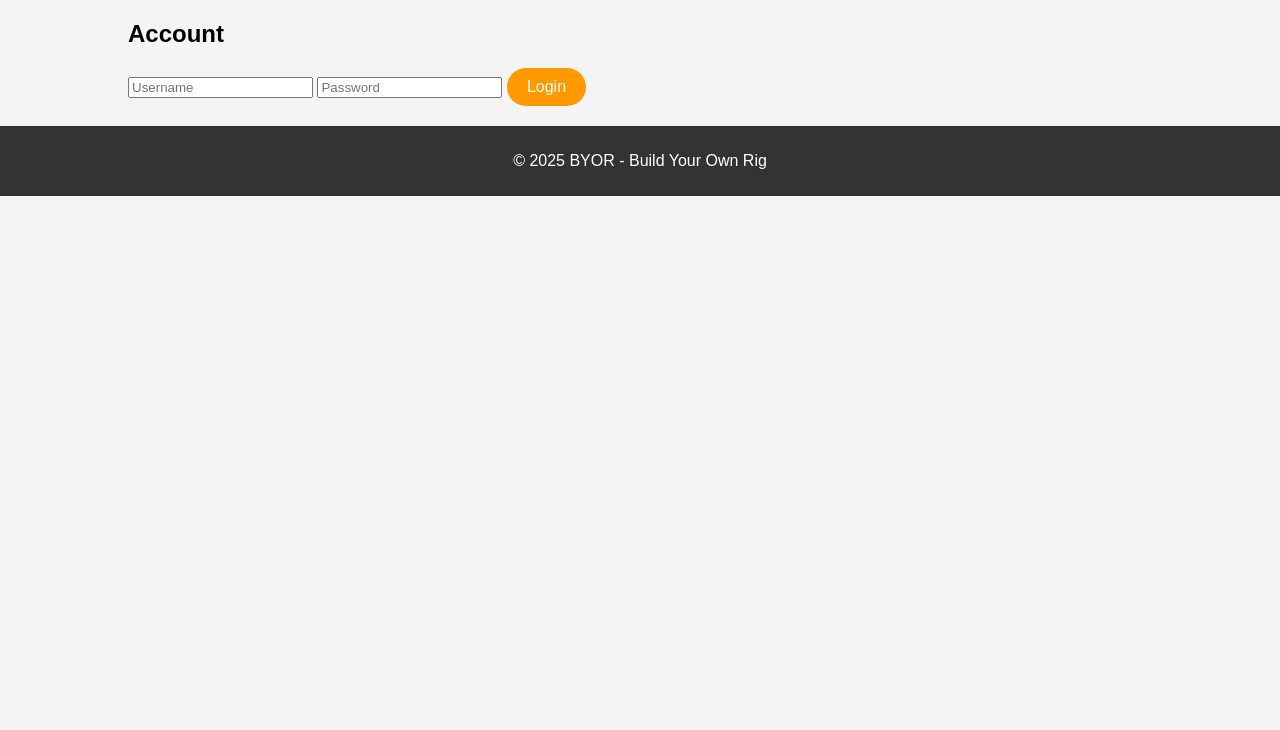
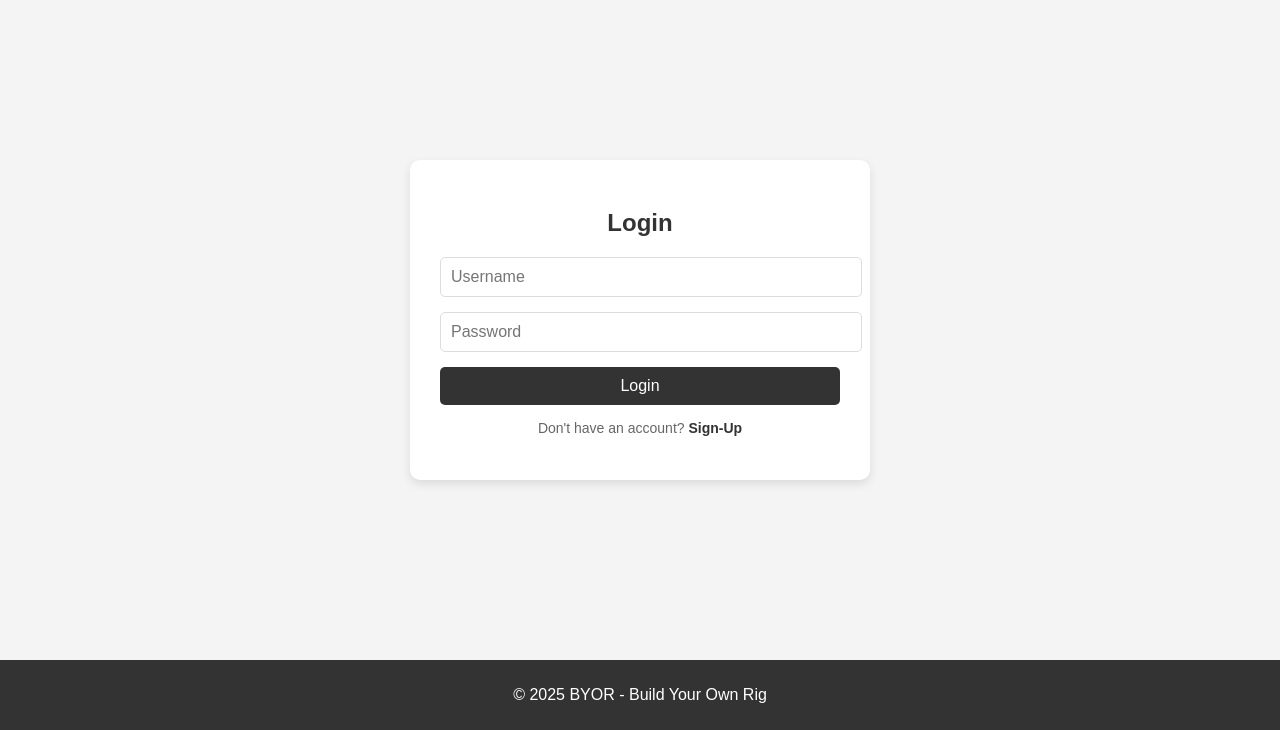
Before and after one commit to Miggycraft/BYOR, a PHP site: page /Account.php in a window 1280 px wide. Shown: the part 72-802 px from the top of the page. Before the commit the page ends 268 px from the top, so only its background shows below. Run offline with PHP 8.4, Linux system fonts and the light colour scheme.

Commit message:
Improved Account

```diff
--- a/Account.php
+++ b/Account.php
@@ -2,6 +2,7 @@
 include 'includes/header.php';
 include 'includes/db.php';
 
+// Handle form submission
 if ($_SERVER['REQUEST_METHOD'] == 'POST') {
     if (isset($_POST['login'])) {
         $username = $_POST['username'];
@@ -14,31 +15,56 @@ if ($_SERVER['REQUEST_METHOD'] == 'POST') {
         if ($user && password_verify($password, $user['password'])) {
             $_SESSION['user_id'] = $user['id'];
             $_SESSION['username'] = $user['username'];
-            echo "<script>alert('Login successful!');</script>";
+            setcookie('user', $username, time() + (86400 * 30), "/"); // Set cookie for 30 days
+            echo "<script>alert('Login successful!'); window.location.href = 'Home.php';</script>";
         } else {
             echo "<script>alert('Invalid credentials!');</script>";
         }
+    } elseif (isset($_POST['register'])) {
+        $username = $_POST['username'];
+        $password = password_hash($_POST['password'], PASSWORD_BCRYPT);
+
+        $stmt = $conn->prepare("INSERT INTO users (username, password) VALUES (?, ?)");
+        if ($stmt->execute([$username, $password])) {
+            echo "<script>alert('Registration successful! Please login.');</script>";
+        } else {
+            echo "<script>alert('Registration failed!');</script>";
+        }
     } elseif (isset($_POST['logout'])) {
+        // Destroy session and cookie
         session_destroy();
-        echo "<script>alert('Logged out successfully!');</script>";
+        setcookie('user', '', time() - 3600, "/"); // Delete cookie
+        echo "<script>alert('Logged out successfully!'); window.location.href = 'Account.php';</script>";
     }
 }
+
+// Check if the user is logged in (cookie or session exists)
+$username = $_COOKIE['user'] ?? $_SESSION['username'] ?? null;
 ?>
 <main>
-    <div class="container">
-        <h2>Account</h2>
-        <?php if (isset($_SESSION['username'])): ?>
-            <p>Welcome, <?php echo $_SESSION['username']; ?>!</p>
+    <div class="account-container">
+        <?php if ($username): ?>
+            <!-- Display welcome message and logout option -->
+            <div class="account-box">
+                <h2>Welcome, <?php echo htmlspecialchars($username); ?>!</h2>
                 <form method="POST">
                     <button type="submit" name="logout">Logout</button>
                 </form>
+            </div>
         <?php else: ?>
-            <form method="POST">
+            <!-- Display login/register form -->
+            <div class="account-box">
+                <h2 id="form-title">Login</h2>
+                <form method="POST" action="process.php" id="account-form">
                     <input type="text" name="username" placeholder="Username" required>
                     <input type="password" name="password" placeholder="Password" required>
-                <button type="submit" name="login">Login</button>
+                    <button type="submit" name="login" id="submit-button">Login</button>
                 </form>
+                <p id="toggle-text">Don't have an account? <a href="#" id="toggle-link">Sign-Up</a></p>
+            </div>
         <?php endif; ?>
     </div>
 </main>
+
+<script src="scripts/login-logout.js"></script>
 <?php include 'includes/footer.php'; ?>
--- /dev/null
+++ b/scripts/login-logout.js
@@ -0,0 +1,27 @@
+// Toggle between Login and Sign-Up forms
+const formTitle = document.getElementById('form-title');
+const submitButton = document.getElementById('submit-button');
+const toggleText = document.getElementById('toggle-text');
+const toggleLink = document.getElementById('toggle-link');
+const accountForm = document.getElementById('account-form');
+
+let isLogin = true;
+
+toggleLink.addEventListener('click', (e) => {
+    e.preventDefault();
+    isLogin = !isLogin;
+
+    if (isLogin) {
+        formTitle.textContent = 'Login';
+        submitButton.textContent = 'Login';
+        submitButton.name = 'login';
+        toggleText.firstChild.textContent = "Don't have an account? ";
+        toggleLink.textContent = "Sign-Up";
+    } else {
+        formTitle.textContent = 'Sign-Up';
+        submitButton.textContent = 'Register';
+        submitButton.name = 'register';
+        toggleText.firstChild.textContent = "Already have an account? ";
+        toggleLink.textContent = "Login";
+    }
+});
--- a/styles/style.css
+++ b/styles/style.css
@@ -154,3 +154,68 @@ button:hover {
 button:active {
     background-color: #cc7a00;
 }
+
+/* Account Page Styles */
+.account-container {
+    display: flex;
+    justify-content: center;
+    align-items: center;
+    height: 80vh; /* Full viewport height */
+    background-color: #f4f4f4;
+}
+
+.account-box {
+    background-color: #fff;
+    padding: 30px;
+    border-radius: 10px;
+    box-shadow: 0 4px 10px rgba(0, 0, 0, 0.1);
+    width: 100%;
+    max-width: 400px;
+    text-align: center;
+}
+
+.account-box h2 {
+    margin-bottom: 20px;
+    font-size: 24px;
+    color: #333;
+}
+
+.account-box input {
+    width: 100%;
+    padding: 10px;
+    margin-bottom: 15px;
+    border: 1px solid #ddd;
+    border-radius: 5px;
+    font-size: 16px;
+}
+
+.account-box button {
+    width: 100%;
+    padding: 10px;
+    background-color: #333;
+    color: #fff;
+    border: none;
+    border-radius: 5px;
+    font-size: 16px;
+    cursor: pointer;
+}
+
+.account-box button:hover {
+    background-color: #ff9900;
+}
+
+.account-box p {
+    margin-top: 15px;
+    font-size: 14px;
+    color: #666;
+}
+
+.account-box a {
+    color: #333;
+    text-decoration: none;
+    font-weight: bold;
+}
+
+.account-box a:hover {
+    color: #ff9900;
+}
```
Also changed, not shown: process.php (added, +68 -0 lines). Lines whose indentation alone changed are shown as unchanged.
